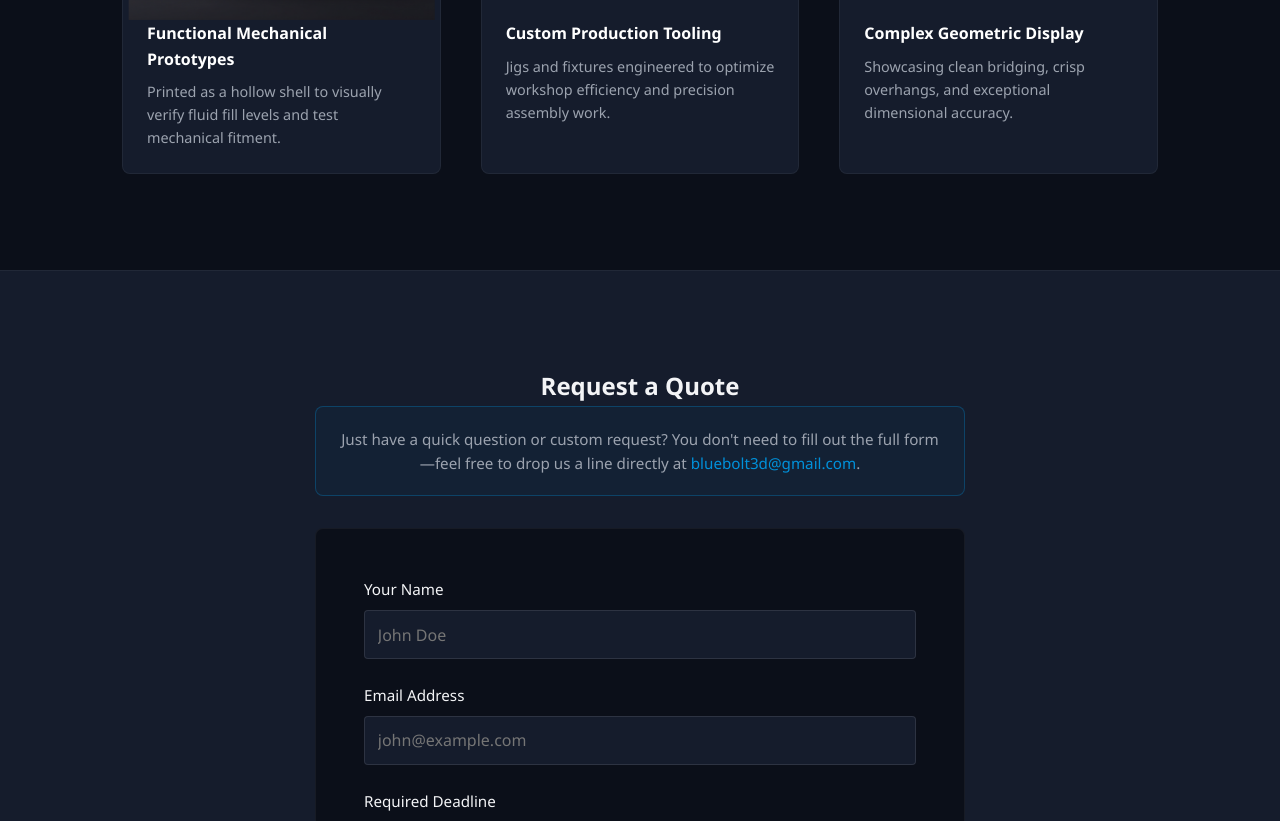
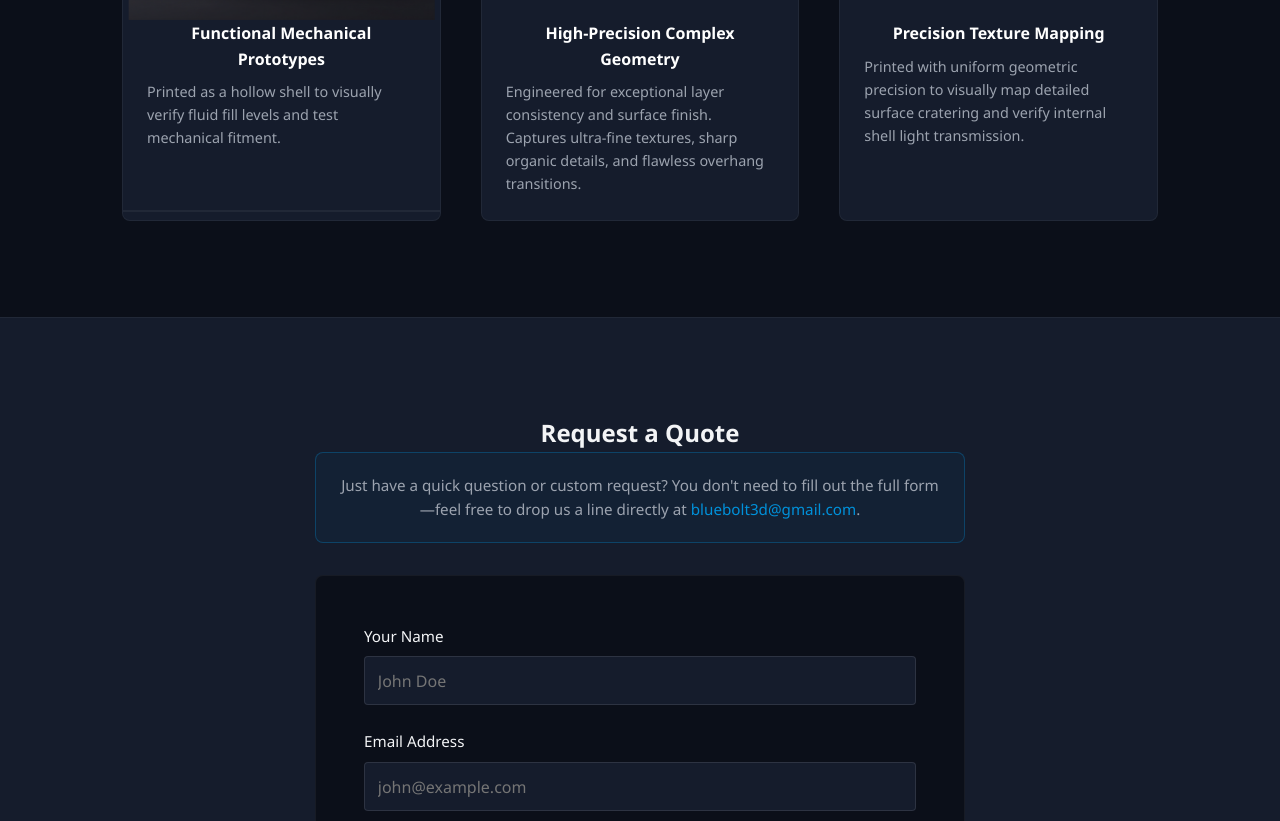
Before and after one commit to BlueBolt3D/BlueBolt3D, a plain HTML site: page index.html in a window 1280 px wide. Shown: the part 1985-2806 px from the top of the page. Drawn offline with Linux system fonts and the light colour scheme.

Commit message:
update: put new images and captions

```diff
--- a/content.json
+++ b/content.json
@@ -15,10 +15,10 @@
   "portfolio-title": "Recent Projects & Prints",
   "port-1-title": "Functional Mechanical Prototypes",
   "port-1-desc": "Printed as a hollow shell to visually verify fluid fill levels and test mechanical fitment.",
-  "port-2-title": "Custom Production Tooling",
-  "port-2-desc": "Jigs and fixtures engineered to optimize workshop efficiency and precision assembly work.",
-  "port-3-title": "Complex Geometric Display",
-  "port-3-desc": "Showcasing clean bridging, crisp overhangs, and exceptional dimensional accuracy.",
+  "port-2-title": "High-Precision Complex Geometry",
+  "port-2-desc": "Engineered for exceptional layer consistency and surface finish. Captures ultra-fine textures, sharp organic details, and flawless overhang transitions.",
+  "port-3-title": "Precision Texture Mapping",
+  "port-3-desc": "Printed with uniform geometric precision to visually map detailed surface cratering and verify internal shell light transmission.",
   "contact-title": "Request a Quote",
   "general-inquiry-desc": "Just have a quick question or custom request? You don't need to fill out the full form—feel free to drop us a line directly at <a href=\"mailto:bluebolt3d@gmail.com\" class=\"text-link\">bluebolt3d@gmail.com</a>."
 }
--- a/style.css
+++ b/style.css
@@ -204,6 +204,7 @@ body {
 .portfolio-caption h4 {
     margin-bottom: 0.5rem;
     color: white;
+    text-align: center;
 }
 
 .portfolio-caption p {
```
Also changed, not shown: 3 other files.
